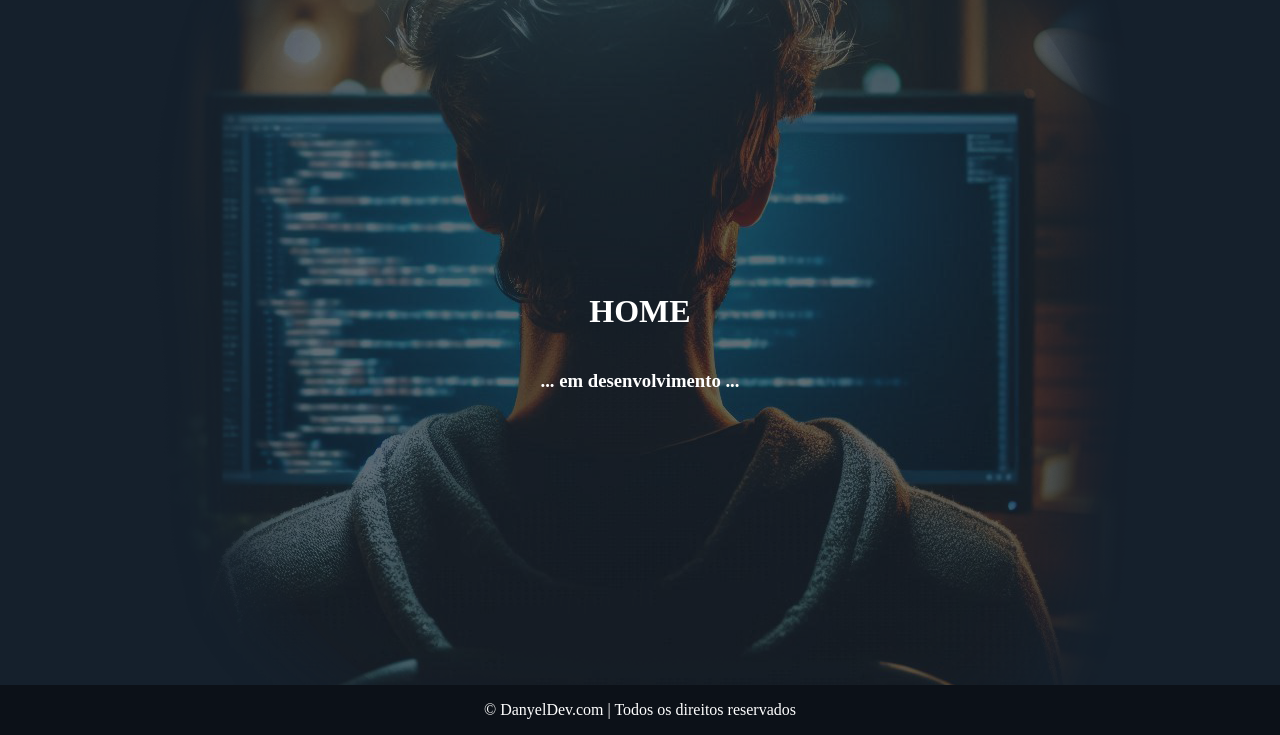
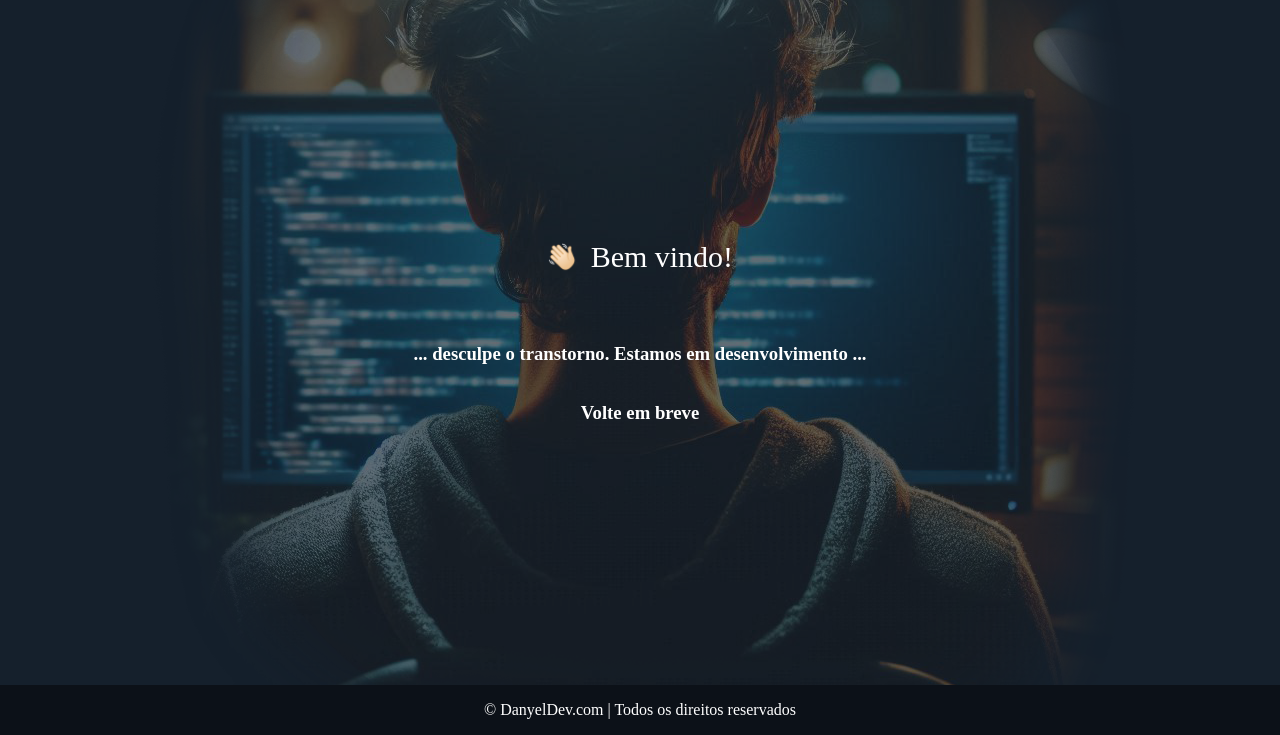
Before and after one commit to Danyel492/portfolio, a plain HTML site: page index.html in a window 1280 px wide. Shown: the part 83-818 px from the top of the page. Drawn offline with Linux system fonts and the light colour scheme; files whose address does not match are found by name; a web font is replaced by a local one.

Commit message:
Animacao da home

```diff
--- a/css/pages/index.css
+++ b/css/pages/index.css
@@ -23,4 +23,29 @@ section {
 
 #hallo {
 
+    width: 30px;
+    animation: animacaoHallo 0.5s;
+    animation-iteration-count: 12;
+    animation-direction: alternate;
+
 }
+
+@keyframes animacaoHallo {
+    from {
+        transform: rotate(0deg);
+    }
+    to {
+        transform: rotate(50deg);
+    }
+}
+
+.saldacao {
+    width: 200px;
+    display: flex;
+    align-items: center;
+    justify-content: space-around;
+    margin-bottom: 50px;
+}
+.saldacao span {
+    font-size: 30px;
+}
--- a/index.html
+++ b/index.html
@@ -41,8 +41,12 @@
         </header>
         <main>
             <section>
-                <h1>HOME</h1>
-                <h3>... em desenvolvimento ...</h3>
+                <div class="saldacao">
+                    <img id="hallo" src="img/mao.png">
+                    <span>Bem vindo!</span>
+                </div>
+                <h3>... desculpe o transtorno. Estamos em desenvolvimento ...</h3>
+                <h3>Volte em breve</h3>
             </section>
         </main>
         <footer>
```
Also changed, not shown: img/mao.png (added).
